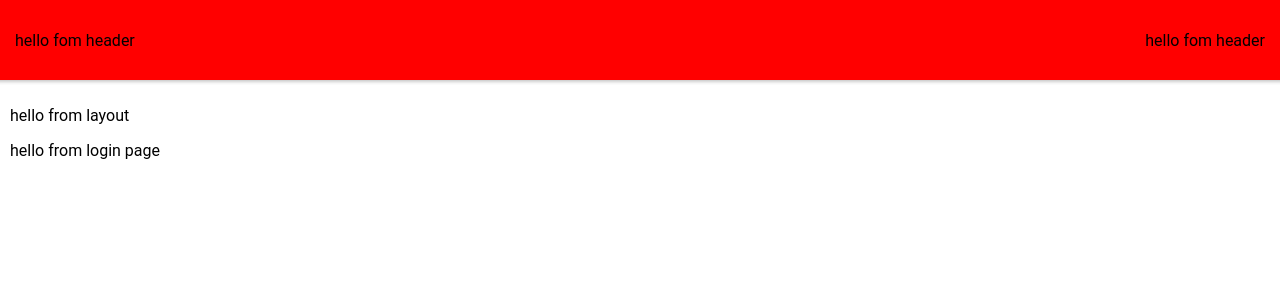
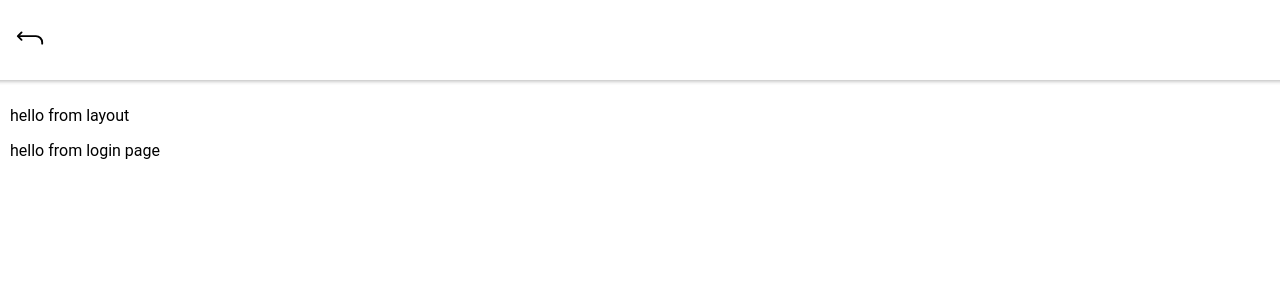
Before and after one commit to zilahir/R0334-3007-Labwork6, a React (Create React App) app: page /login in a window 1280 px wide. Shown: the top 300 px of the page. Built offline with nearby package versions, Linux system fonts and the light colour scheme.

Commit message:
implementing header component

```diff
--- a/package.json
+++ b/package.json
@@ -75,6 +75,7 @@
     "@capacitor/cli": "4.5.0",
     "@ionic/lab": "3.2.15",
     "@types/redux-logger": "^3.0.9",
+    "@types/styled-components": "^5.1.26",
     "@typescript-eslint/eslint-plugin": "^5.44.0",
     "@typescript-eslint/parser": "^5.44.0",
     "eslint-plugin-import": "^2.26.0",
--- a/src/components/Layout/components/Header/Header.module.scss
+++ b/src/components/Layout/components/Header/Header.module.scss
@@ -1,5 +1,4 @@
 .headerRootContainer {
-    background: red;
     padding: 0 15px;
     height: 80px;
     display: flex;
--- a/src/components/Layout/components/Header/index.tsx
+++ b/src/components/Layout/components/Header/index.tsx
@@ -1,16 +1,34 @@
-import { IonHeader } from "@ionic/react";
+import { IonButton, IonHeader, IonIcon } from "@ionic/react";
 import { ReactElement } from "react";
+import { returnUpBackOutline } from "ionicons/icons"
+import styled from "styled-components"
 
 import styles from "./Header.module.scss";
 
-const Header = (): ReactElement => (
+interface IHeader {
+    rightIcon?: string
+    rightIconOnclick?: () => void
+}
+
+const StyledButton = styled.button`
+    font-size: 30px;
+    background: transparent;
+`
+
+const Header = ({ rightIcon, rightIconOnclick }: IHeader): ReactElement => (
     <IonHeader className={styles.headerRootContainer}>
-        <p>
-            hello fom header
-        </p>
-        <p>
-            hello fom header
-        </p>
+        <div>
+            <StyledButton onClick={(): void => alert("hello")} >
+                <IonIcon icon={returnUpBackOutline} />
+            </StyledButton>
+        </div>
+        {
+            (rightIcon && rightIconOnclick) && (
+                <StyledButton onClick={(): void => alert("hello")} >
+                    <IonIcon icon={rightIcon} />
+                </StyledButton>
+            )
+        }
     </IonHeader>
 )
 
```
Also changed, not shown: 1 other file (tests, documents, lock files or other folders).
